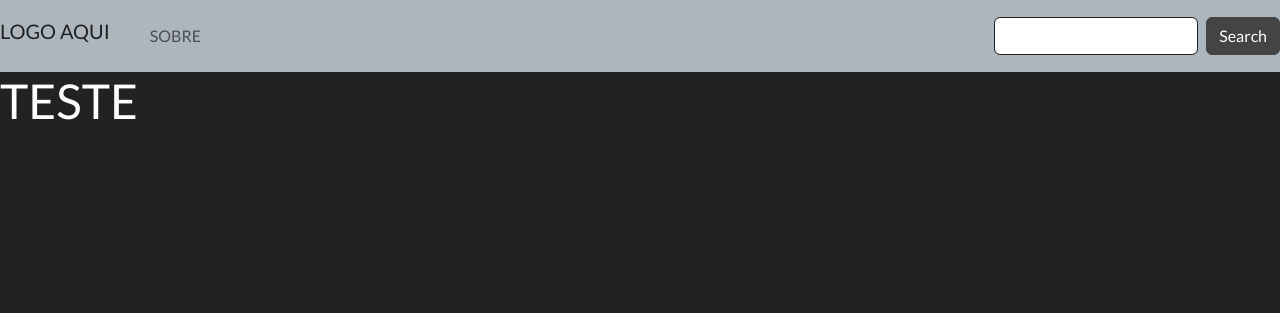
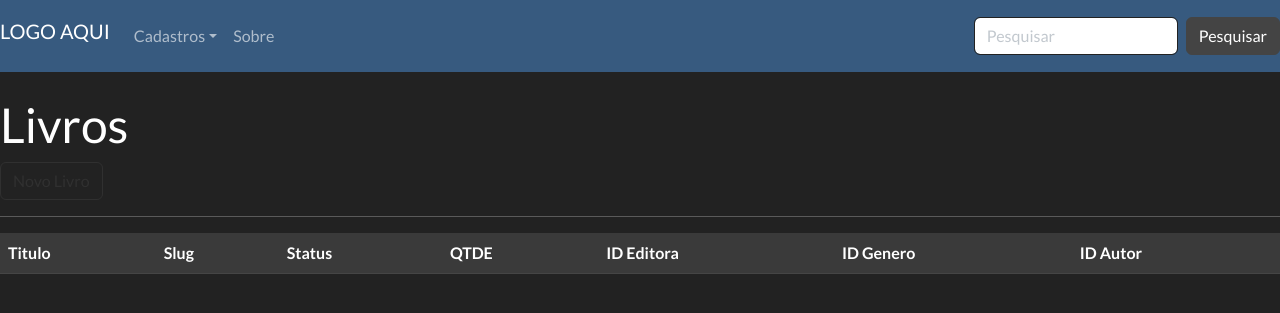
Before and after one commit to FelipeSferra/Projeto-LpBCC, a PHP site: page /projeto-lpbcc/livros/ in a window 1280 px wide. Shown: the top 313 px of the page. Run offline with PHP 8.4, Linux system fonts and the light colour scheme; lists and menus that the app fills with data are empty.

Commit message:
Criação das viewes de cadastro de livros

```diff
--- /dev/null
+++ b/app/site/controller/LivrosController.php
@@ -0,0 +1,15 @@
+<?php
+
+namespace app\site\controller;
+
+use app\core\Controller;
+
+class LivrosController extends Controller{
+    public function index(){
+        $this->load("livros/main");
+    }
+
+    public function adicionar(){
+        $this->load("livros/adicionar");
+    }
+}
--- a/app/site/view/home/main.twig.php
+++ b/app/site/view/home/main.twig.php
@@ -3,5 +3,5 @@
 {% block title %} Teste {% endblock %}
 
 {% block body %}
-<h1>TESTE</h1>
+<h1>Home</h1>
 {% endblock %}
--- /dev/null
+++ b/app/site/view/livros/main.twig.php
@@ -0,0 +1,26 @@
+{% extends "partials/body.twig.php" %}
+
+{% block title %}Teste - Livros{% endblock %}
+
+{% block body %}
+<br><h1>Livros</h1>
+
+<a href="{{BASE}}livros/adicionar/" class="btn btn-outline-dark ">Novo Livro</a>
+
+<hr>
+
+<div class="overflow-auto">
+    <table class="table table-dark table-striped">
+        <tr>
+            <th>Titulo</th>
+            <th>Slug</th>
+            <th>Status</th>
+            <th>QTDE</th>
+            <th>ID Editora</th>
+            <th>ID Genero</th>
+            <th>ID Autor</th>
+        </tr>
+    </table>
+</div>
+
+{% endblock %}
--- a/app/site/view/partials/body.twig.php
+++ b/app/site/view/partials/body.twig.php
@@ -4,6 +4,7 @@
 <head>
     <meta charset="UTF-8">
     <meta name="viewport" content="width=device-width, initial-scale=1.0">
+    <link href="https://cdn.jsdelivr.net/npm/bootstrap@5.3.0/dist/css/bootstrap.min.css" rel="stylesheet" integrity="sha384-9ndCyUaIbzAi2FUVXJi0CjmCapSmO7SnpJef0486qhLnuZ2cdeRhO02iuK6FUUVM" crossorigin="anonymous">
     <!-- <link rel="shortcut icon" href="{{BASE}}img/favicon.ico" type="image/x-icon"> -->
     <link rel="stylesheet" href="{{BASE}}css/bootstrap.min.css">
     <link rel="stylesheet" href="{{BASE}}css/style.css">
@@ -13,23 +14,30 @@
 </head>
 
 <body>
-    <nav class="navbar navbar-expand-lg bg-light" data-bs-theme="light">
+<nav class="navbar navbar-expand-lg bg-primary" data-bs-theme="dark">
         <div class="max-width">
             <div class="collapse navbar-collapse" id="navbarColor03">
                 <ul class="navbar-nav me-auto">
                     <li class="nav-item">
                         <a class="navbar-brand" href="{{BASE}}">LOGO AQUI</a>
                     </li>
-                    <li class="nav-item">
-                        <a class="nav-link" href="{{BASE}}cadastros/"></a>
+                    <li class="nav-item dropdown">
+                        <a class="nav-link dropdown-toggle" data-bs-toggle="dropdown" href="#" aria-haspopup="true" aria-expanded="false">Cadastros</a>
+                        <div class="dropdown-menu">
+                            <a class="dropdown-item" href="{{BASE}}livros/">Livros</a>
+                            <a class="dropdown-item" href="{{BASE}}generos/">Gêneros</a>
+                            <a class="dropdown-item" href="{{BASE}}autores/">Autores</a>
+                            <a class="dropdown-item" href="{{BASE}}editoras">Editoras</a>
+                            <a class="dropdown-item" href="{{BASE}}clientes/">Clientes</a>
+                        </div>
                     </li>
                     <li class="nav-item">
-                        <a class="nav-link" href="{{BASE}}about/">SOBRE</a>
+                        <a class="nav-link" href="{{BASE}}about/">Sobre</a>
                     </li>
                 </ul>
                 <form class="d-flex">
-                    <input class="form-control me-sm-2" type="search" placeholder="Search">
-                    <button class="btn btn-secondary my-2 my-sm-0" type="submit">Search</button>
+                    <input class="form-control me-sm-2" type="search" placeholder="Pesquisar">
+                    <button class="btn btn-secondary my-2 my-sm-0" type="submit">Pesquisar</button>
                 </form>
             </div>
         </div>
@@ -38,6 +46,8 @@
     <div class="max-width">
         {% block body %}{% endblock %}
     </div>
+    <script src="https://cdn.jsdelivr.net/npm/bootstrap@5.3.0/dist/js/bootstrap.bundle.min.js" integrity="sha384-geWF76RCwLtnZ8qwWowPQNguL3RmwHVBC9FhGdlKrxdiJJigb/j/68SIy3Te4Bkz" crossorigin="anonymous">
+    </script>
 </body>
 
 </html>
```
Also changed, not shown: app/site/view/livros/adicionar.twig.php (added, +61 -0 lines), app/site/view/cadastros/main.twig.php (deleted).
